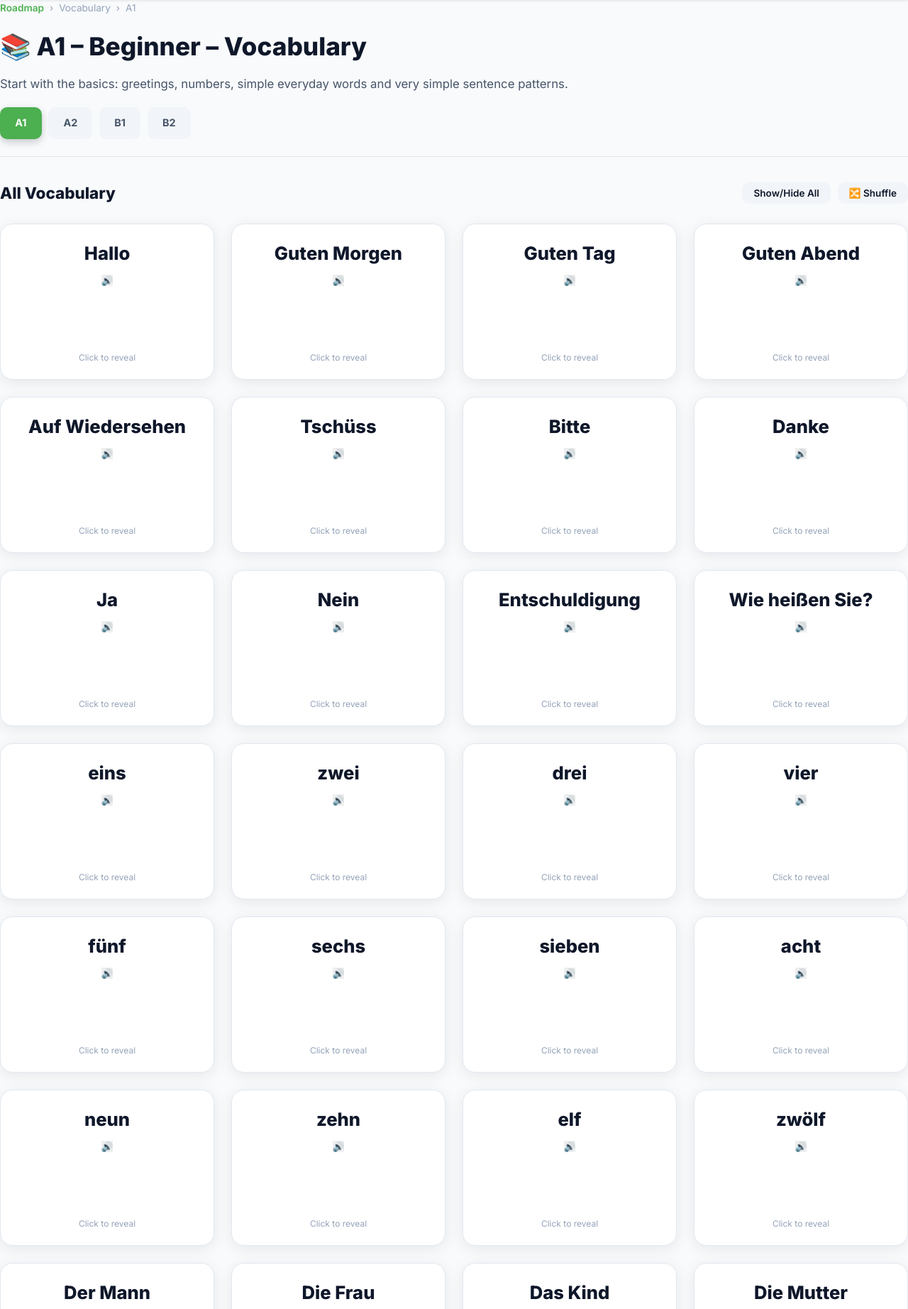
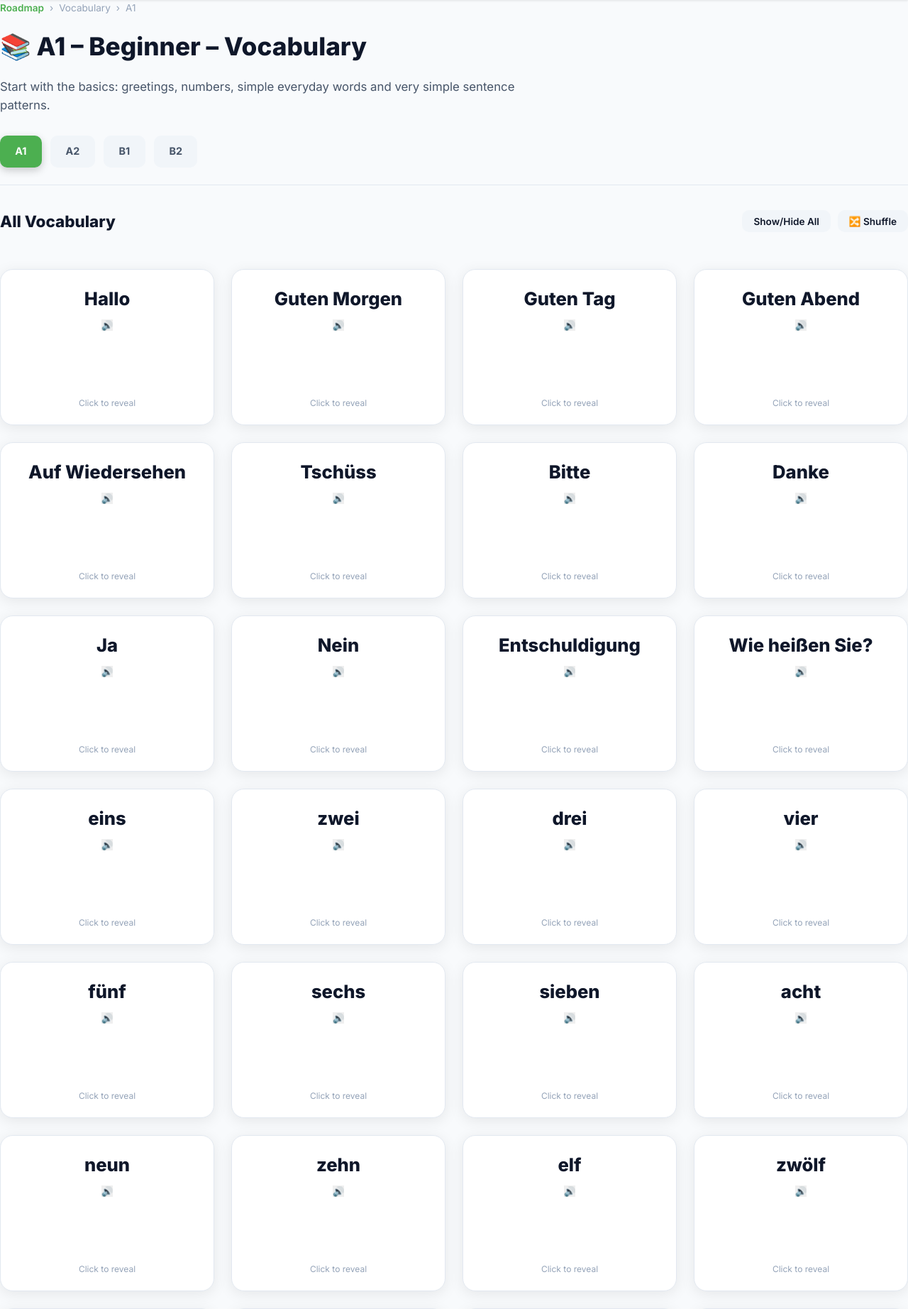
Before and after one commit to mann13072/german_l, a Flask app: page /vocab/a1 in a window 1280 px wide. Shown: the part 76-1920 px from the top of the page at 71% size. Run offline with Flask 3, Linux system fonts and the light colour scheme.

Commit message:
Improve header description readability and level button spacing

```diff
--- a/static/css/style.css
+++ b/static/css/style.css
@@ -275,9 +275,15 @@ input { font-family: inherit; outline: none; }
 }
 .breadcrumb a { color: var(--level-color, #667eea); font-weight: 600; }
 .breadcrumb a:hover { text-decoration: underline; }
-.page-header h1 { font-size: 2.2rem; font-weight: 900; margin-bottom: 0.5rem; }
-.page-header p { color: var(--text-secondary); font-size: 1.05rem; }
-.level-nav { display: flex; gap: 0.6rem; margin-top: 1.2rem; flex-wrap: wrap; }
+.page-header h1 { font-size: 2.2rem; font-weight: 900; margin-bottom: 0.8rem; }
+.page-header p {
+    color: var(--text-secondary);
+    font-size: 1.05rem;
+    max-width: 800px;
+    line-height: 1.6;
+    margin-bottom: 1.5rem;
+}
+.level-nav { display: flex; gap: 0.8rem; margin-top: 1.8rem; flex-wrap: wrap; }
 .level-nav-btn {
     padding: 0.5rem 1.2rem; border-radius: 10px; font-weight: 700;
     font-size: 0.9rem; background: var(--bg-tertiary); color: var(--text-secondary);
@@ -314,10 +320,26 @@ input { font-family: inherit; outline: none; }
 .section-header h2 { font-size: 1.4rem; font-weight: 800; }
 .section-controls { display: flex; gap: 0.6rem; }
 .vocab-grid {
-    display: grid; grid-template-columns: repeat(auto-fill, minmax(280px, 1fr));
-    gap: 1.5rem; margin-bottom: 2.5rem;
+    display: grid;
+    grid-template-columns: repeat(4, 1fr);
+    gap: 1.5rem;
+    margin: 3rem auto;
+    max-width: 1400px;
     align-items: stretch;
 }
+
+@media (max-width: 1200px) {
+    .vocab-grid { grid-template-columns: repeat(3, 1fr); gap: 1.2rem; }
+}
+
+@media (max-width: 900px) {
+    .vocab-grid { grid-template-columns: repeat(2, 1fr); gap: 1rem; }
+}
+
+@media (max-width: 600px) {
+    .vocab-grid { grid-template-columns: 1fr; gap: 0.8rem; }
+}
+
 .vocab-card { perspective: 1000px; cursor: pointer; min-height: 220px; height: 100%; }
 .vocab-card-inner {
     width: 100%; height: 100%;
```
